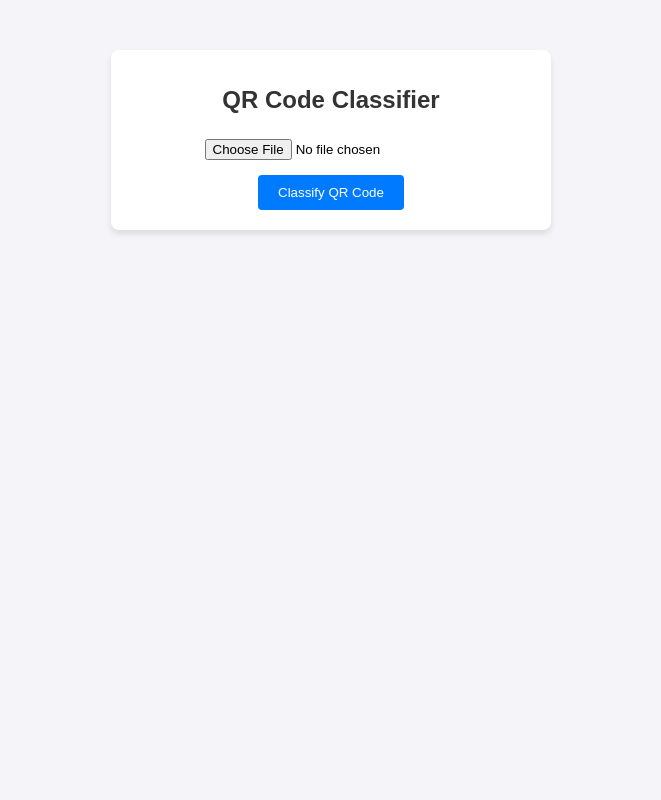
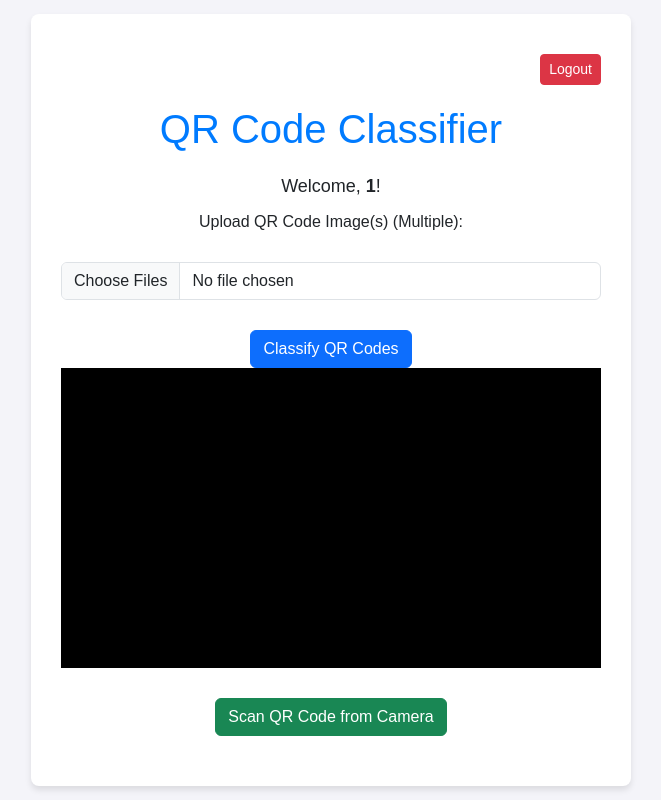
Before and after one commit to Avadhe/Authentics, a Flask app: page / in a window 1280 px wide. Shown: the whole page, without its empty margins (309-970 px from the left). Run offline with Flask 3, Linux system fonts and the light colour scheme; a user stored in the database is signed in; some libraries are stand-ins or nearby versions.

Commit message:
Update index.html

```diff
--- a/templates/index.html
+++ b/templates/index.html
@@ -4,6 +4,8 @@
     <meta charset="UTF-8">
     <meta name="viewport" content="width=device-width, initial-scale=1.0">
     <title>QR Code Classifier</title>
+    <script src="https://cdn.jsdelivr.net/npm/jsqr@1.4.0/dist/jsQR.js"></script>
+    <link rel="stylesheet" href="https://cdn.jsdelivr.net/npm/bootstrap@5.3.0-alpha1/dist/css/bootstrap.min.css">
     <style>
         body {
             font-family: Arial, sans-serif;
@@ -11,84 +13,142 @@
             margin: 0;
             padding: 0;
             display: flex;
-            flex-direction: column;
+            justify-content: center;
             align-items: center;
+            min-height: 100vh;
         }
         .container {
-            margin-top: 50px;
             background: #ffffff;
-            padding: 20px;
+            padding: 30px;
             border-radius: 8px;
             box-shadow: 0 4px 6px rgba(0, 0, 0, 0.1);
+            max-width: 600px;
             width: 90%;
-            max-width: 400px;
+            text-align: center;
         }
         h1 {
-            text-align: center;
-            color: #333;
-            font-size: 24px;
+            color: #007bff;
+            margin-bottom: 20px;
         }
-        form {
-            margin-top: 20px;
-            text-align: center;
+        .welcome {
+            font-size: 18px;
+            margin-bottom: 10px;
+        }
+        .logout {
+            text-align: right;
+            margin-bottom: 20px;
         }
         input[type="file"] {
             display: block;
-            margin: 10px auto;
-            padding: 5px;
+            margin: 20px auto;
         }
-        button {
-            background-color: #007bff;
-            color: white;
-            border: none;
-            padding: 10px 20px;
-            cursor: pointer;
-            border-radius: 4px;
-            transition: background-color 0.3s ease;
-        }
-        button:hover {
-            background-color: #0056b3;
-        }
-        .flash {
-            color: red;
-            text-align: center;
+        .btn {
             margin-top: 10px;
         }
         .result {
             margin-top: 20px;
             font-weight: bold;
             color: green;
-            text-align: center;
         }
-        @media (max-width: 768px) {
-            h1 {
-                font-size: 20px;
-            }
-            button {
-                padding: 8px 16px;
-            }
+        #camera-container {
+            width: 100%;
+            height: 300px;
+            margin-bottom: 20px;
+        }
+        #video {
+            width: 100%;
+            height: 100%;
+            background: #000;
+        }
+        #scan-result {
+            font-weight: bold;
+            color: green;
+            margin-top: 20px;
         }
     </style>
 </head>
 <body>
     <div class="container">
+        <div class="logout">
+            <a href="/logout" class="btn btn-danger btn-sm">Logout</a>
+        </div>
         <h1>QR Code Classifier</h1>
-        {% with messages = get_flashed_messages() %}
-            {% if messages %}
-                <div class="flash">
-                    {{ messages[0] }}
-                </div>
-            {% endif %}
-        {% endwith %}
+        <p class="welcome">Welcome, <strong>{{ username }}</strong>!</p>
+
+        <!-- File Upload Section (Multiple files) -->
         <form action="/predict" method="POST" enctype="multipart/form-data">
-            <input type="file" name="file" accept="image/*" required>
-            <button type="submit">Classify QR Code</button>
+            <label for="files" class="form-label">Upload QR Code Image(s) (Multiple):</label>
+            <input type="file" name="files" id="files" accept="image/*" multiple class="form-control">
+            <button type="submit" class="btn btn-primary">Classify QR Codes</button>
         </form>
+
+        <!-- Camera Input Section -->
+        <div id="camera-container">
+            <video id="video" autoplay></video>
+        </div>
+        <button id="scan-button" class="btn btn-success">Scan QR Code from Camera</button>
+        <div id="scan-result" class="result"></div>
+
         {% if result %}
-            <div class="result">
-                {{ result }}
-            </div>
+        <div class="result">
+            <h4>Prediction Results:</h4>
+            <ul>
+                {% for res in result %}
+                    <li>{{ res.filename }}: {{ res.result }}</li>
+                {% endfor %}
+            </ul>
+        </div>
         {% endif %}
     </div>
+
+    <script>
+        let videoElement = document.getElementById('video');
+        let scanResultElement = document.getElementById('scan-result');
+        let scanButton = document.getElementById('scan-button');
+
+        // Access the webcam and start video stream
+        navigator.mediaDevices.getUserMedia({ video: { facingMode: 'environment' } })
+            .then(function (stream) {
+                videoElement.srcObject = stream;
+            })
+            .catch(function (err) {
+                alert("Error: " + err);
+            });
+
+        // Scan QR Code when the user presses the button
+        scanButton.addEventListener('click', function () {
+            scanResultElement.innerHTML = "Scanning...";
+
+            let canvas = document.createElement('canvas');
+            let ctx = canvas.getContext('2d');
+            canvas.width = videoElement.videoWidth;
+            canvas.height = videoElement.videoHeight;
+            ctx.drawImage(videoElement, 0, 0, canvas.width, canvas.height);
+
+            let imageData = ctx.getImageData(0, 0, canvas.width, canvas.height);
+            let code = jsQR(imageData.data, canvas.width, canvas.height);
+
+            if (code) {
+                let qrCodeData = code.data;
+                scanResultElement.innerHTML = "QR Code Detected: " + qrCodeData;
+
+                // Send QR code data to server for classification
+                fetch('/scan_qr', {
+                    method: 'POST',
+                    headers: { 'Content-Type': 'application/json' },
+                    body: JSON.stringify({ qr_code: qrCodeData })
+                })
+                .then(response => response.json())
+                .then(data => {
+                    scanResultElement.innerHTML += "<br>Prediction: " + data.result;
+                })
+                .catch(error => {
+                    scanResultElement.innerHTML += "<br>Error: " + error.message;
+                });
+            } else {
+                scanResultElement.innerHTML = "No QR code detected.";
+            }
+        });
+    </script>
 </body>
 </html>
```
